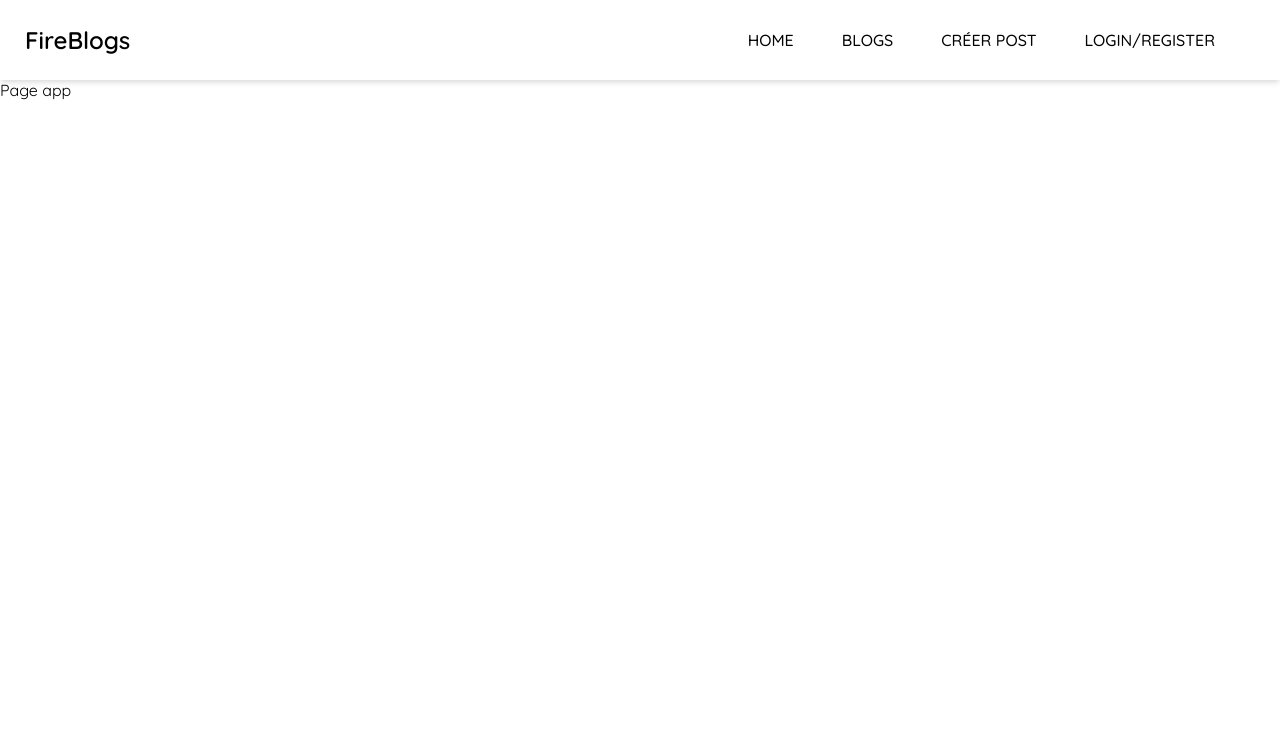
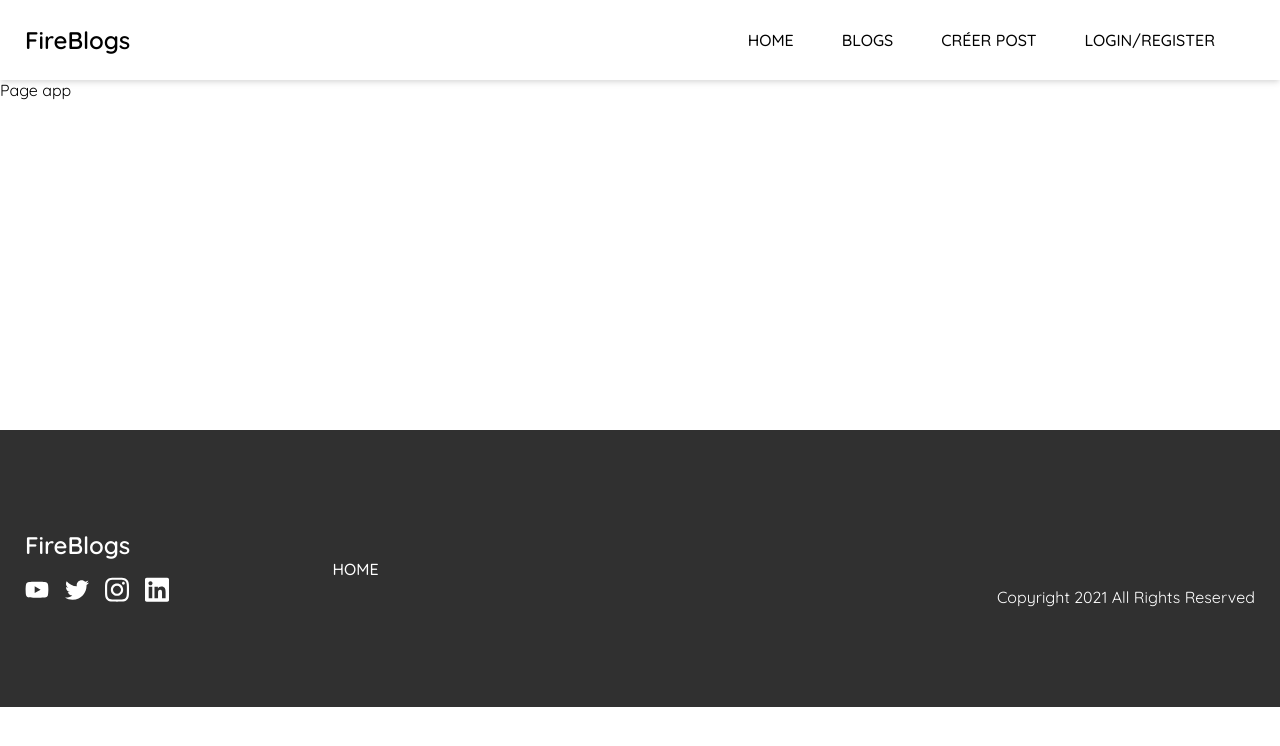
Before and after one commit to lapinRagnar/vue3-fireblog-auth, a Vue app: page /login in a window 1280 px wide. Shown: the top 746 px of the page. Built offline with nearby package versions, Linux system fonts and the light colour scheme; no server answers; what vue2-editor would draw is missing.

Commit message:
4 - footer

```diff
--- a/src/App.vue
+++ b/src/App.vue
@@ -1,7 +1,10 @@
 <template>
+
   <Navigation />
-  <div>Page app</div>
+  <div class="page-principale">Page app</div>
   <router-view/>
+  <Footer />
+
 </template>
 
 <script setup>
@@ -10,6 +13,7 @@ import { onMounted } from 'vue'
 import { db } from '@/firebase/firebaseInit'
 import { collection, getDocs } from 'firebase/firestore'
 import Navigation from '@/components/Navigation.vue'
+import Footer from './components/Footer.vue';
 
 onMounted(async () => {
   console.log(process.env)
@@ -56,4 +60,8 @@ onMounted(async () => {
     color: #fff;
   }
 
+  .page-principale{
+    min-height: 350px;
+  }
+
 </style>
--- /dev/null
+++ b/src/components/Footer.vue
@@ -0,0 +1,170 @@
+<template>
+
+  <footer>
+
+    <div class="container">
+
+      <div class="left">
+
+        <div class="col-1">
+
+          <router-link class="header" :to="{ name: 'home' }">FireBlogs</router-link>
+
+          <ul>
+            <li>
+              <a href="#"><Icons name='youTube' class="svg-icon"/></a>
+            </li>
+            <li>
+              <a href="#"><Icons name='twitter' class="svg-icon"/></a>
+            </li>
+            <li>
+              <a href="#"><Icons name='instagram' class="svg-icon"/></a>
+            </li>
+            <li>
+              <a href="#"><Icons name='linkedin' class="svg-icon"/></a>
+            </li>
+          </ul>
+        </div>
+
+        <div class="col-2">
+          <ul>
+            <router-link class="link" :to="{ name: 'home' }">Home</router-link>
+            <!-- <router-link class="link" :to="{ name: 'Blogs' }">Blogs</router-link>
+            <router-link v-if="admin" class="link" :to="{ name: 'CreatePost' }">Create Post</router-link>
+            <router-link v-if="!user" class="link" :to="{ name: 'Login' }">Login In / Register</router-link> -->
+          </ul>
+        </div>
+
+      </div>
+
+      <div class="right">
+        <p>Copyright 2021 All Rights Reserved</p>
+      </div>
+
+    </div>
+
+  </footer>
+
+</template>
+<script>
+
+import Icons from '@/components/Icons.vue'
+
+export default {
+
+  components: {
+    Icons
+  }
+}
+</script>
+<style lang="scss" scoped>
+
+  footer {
+
+    margin-top: auto;
+    padding: 100px 25px;
+    background-color: #303030;
+    .container {
+      display: flex;
+      flex-direction: column;
+      gap: 32px;
+      @media (min-width: 800px) {
+        flex-direction: row;
+        gap: 0px;
+      }
+      > div {
+        display: flex;
+        flex: 1;
+      }
+      .left {
+        gap: 32px;
+        color: #fff;
+        display: flex;
+        flex-direction: column;
+        align-items: center;
+        @media (min-width: 800px) {
+          flex-direction: row;
+          align-items: initial;
+          gap: 0;
+        }
+        .header {
+          text-align: center;
+          font-size: 24px;
+          color: #fff;
+          margin-bottom: 16px;
+          text-decoration: none;
+          font-weight: 600;
+          @media (min-width: 800px) {
+            text-align: initial;
+          }
+        }
+        ul {
+          gap: 16px;
+          list-style: none;
+          display: flex;
+        }
+        .col-1,
+        .col-2 {
+          gap: 32px;
+          display: flex;
+          flex: 1;
+          @media (min-width: 800px) {
+            gap: 0;
+          }
+        }
+        .col-1 {
+          flex-direction: column;
+          h2 {
+            text-align: center;
+            @media (min-width: 800px) {
+              text-align: initial;
+            }
+          }
+          ul {
+            margin-top: auto;
+            li {
+              display: flex;
+              align-items: center;
+              .svg-icon {
+                width: 24px;
+                height: auto;
+                color: #fff;
+              }
+            }
+          }
+        }
+        .col-2 {
+          ul {
+            height: 100%;
+            justify-content: center;
+            flex-direction: row;
+            flex-wrap: wrap;
+            @media (min-width: 800px) {
+              flex-direction: column;
+            }
+            .link {
+              font-size: 16px;
+              font-weight: 500;
+              color: #fff;
+              text-decoration: none;
+            }
+          }
+        }
+      }
+      .right {
+        gap: 32px;
+        color: #fff;
+        align-items: center;
+        flex-direction: column;
+        @media (min-width: 800px) {
+          align-items: flex-end;
+          gap: 0;
+        }
+      }
+      p {
+        margin-top: auto;
+      }
+    }
+  }
+
+</style>
--- a/src/components/Icons.vue
+++ b/src/components/Icons.vue
@@ -1,7 +1,10 @@
 <template>
 
   <svg v-if="name === 'menuIcon' " aria-hidden="false" focusable="false" data-prefix="far" data-icon="bars" class="svg-inline--fa fa-bars fa-w-14" role="img" xmlns="http://www.w3.org/2000/svg" viewBox="0 0 448 512"><path fill="currentColor" d="M436 124H12c-6.627 0-12-5.373-12-12V80c0-6.627 5.373-12 12-12h424c6.627 0 12 5.373 12 12v32c0 6.627-5.373 12-12 12zm0 160H12c-6.627 0-12-5.373-12-12v-32c0-6.627 5.373-12 12-12h424c6.627 0 12 5.373 12 12v32c0 6.627-5.373 12-12 12zm0 160H12c-6.627 0-12-5.373-12-12v-32c0-6.627 5.373-12 12-12h424c6.627 0 12 5.373 12 12v32c0 6.627-5.373 12-12 12z"></path></svg>
-
+  <svg v-else-if="name === 'youTube'" aria-hidden="true" focusable="false" data-prefix="fab" data-icon="youtube" class="svg-inline--fa fa-youtube fa-w-18" role="img" xmlns="http://www.w3.org/2000/svg" viewBox="0 0 576 512"><path fill="currentColor" d="M549.655 124.083c-6.281-23.65-24.787-42.276-48.284-48.597C458.781 64 288 64 288 64S117.22 64 74.629 75.486c-23.497 6.322-42.003 24.947-48.284 48.597-11.412 42.867-11.412 132.305-11.412 132.305s0 89.438 11.412 132.305c6.281 23.65 24.787 41.5 48.284 47.821C117.22 448 288 448 288 448s170.78 0 213.371-11.486c23.497-6.321 42.003-24.171 48.284-47.821 11.412-42.867 11.412-132.305 11.412-132.305s0-89.438-11.412-132.305zm-317.51 213.508V175.185l142.739 81.205-142.739 81.201z"></path></svg>
+  <svg v-else-if="name === 'twitter'" aria-hidden="true" focusable="false" data-prefix="fab" data-icon="twitter" class="svg-inline--fa fa-twitter fa-w-16" role="img" xmlns="http://www.w3.org/2000/svg" viewBox="0 0 512 512"><path fill="currentColor" d="M459.37 151.716c.325 4.548.325 9.097.325 13.645 0 138.72-105.583 298.558-298.558 298.558-59.452 0-114.68-17.219-161.137-47.106 8.447.974 16.568 1.299 25.34 1.299 49.055 0 94.213-16.568 130.274-44.832-46.132-.975-84.792-31.188-98.112-72.772 6.498.974 12.995 1.624 19.818 1.624 9.421 0 18.843-1.3 27.614-3.573-48.081-9.747-84.143-51.98-84.143-102.985v-1.299c13.969 7.797 30.214 12.67 47.431 13.319-28.264-18.843-46.781-51.005-46.781-87.391 0-19.492 5.197-37.36 14.294-52.954 51.655 63.675 129.3 105.258 216.365 109.807-1.624-7.797-2.599-15.918-2.599-24.04 0-57.828 46.782-104.934 104.934-104.934 30.213 0 57.502 12.67 76.67 33.137 23.715-4.548 46.456-13.32 66.599-25.34-7.798 24.366-24.366 44.833-46.132 57.827 21.117-2.273 41.584-8.122 60.426-16.243-14.292 20.791-32.161 39.308-52.628 54.253z"></path></svg>
+  <svg v-else-if="name === 'instagram'" aria-hidden="true" focusable="false" data-prefix="fab" data-icon="instagram" class="svg-inline--fa fa-instagram fa-w-14" role="img" xmlns="http://www.w3.org/2000/svg" viewBox="0 0 448 512"><path fill="currentColor" d="M224.1 141c-63.6 0-114.9 51.3-114.9 114.9s51.3 114.9 114.9 114.9S339 319.5 339 255.9 287.7 141 224.1 141zm0 189.6c-41.1 0-74.7-33.5-74.7-74.7s33.5-74.7 74.7-74.7 74.7 33.5 74.7 74.7-33.6 74.7-74.7 74.7zm146.4-194.3c0 14.9-12 26.8-26.8 26.8-14.9 0-26.8-12-26.8-26.8s12-26.8 26.8-26.8 26.8 12 26.8 26.8zm76.1 27.2c-1.7-35.9-9.9-67.7-36.2-93.9-26.2-26.2-58-34.4-93.9-36.2-37-2.1-147.9-2.1-184.9 0-35.8 1.7-67.6 9.9-93.9 36.1s-34.4 58-36.2 93.9c-2.1 37-2.1 147.9 0 184.9 1.7 35.9 9.9 67.7 36.2 93.9s58 34.4 93.9 36.2c37 2.1 147.9 2.1 184.9 0 35.9-1.7 67.7-9.9 93.9-36.2 26.2-26.2 34.4-58 36.2-93.9 2.1-37 2.1-147.8 0-184.8zM398.8 388c-7.8 19.6-22.9 34.7-42.6 42.6-29.5 11.7-99.5 9-132.1 9s-102.7 2.6-132.1-9c-19.6-7.8-34.7-22.9-42.6-42.6-11.7-29.5-9-99.5-9-132.1s-2.6-102.7 9-132.1c7.8-19.6 22.9-34.7 42.6-42.6 29.5-11.7 99.5-9 132.1-9s102.7-2.6 132.1 9c19.6 7.8 34.7 22.9 42.6 42.6 11.7 29.5 9 99.5 9 132.1s2.7 102.7-9 132.1z"></path></svg>
+  <svg v-else-if="name === 'linkedin'" aria-hidden="true" focusable="false" data-prefix="fab" data-icon="linkedin" class="svg-inline--fa fa-linkedin fa-w-14" role="img" xmlns="http://www.w3.org/2000/svg" viewBox="0 0 448 512"><path fill="currentColor" d="M416 32H31.9C14.3 32 0 46.5 0 64.3v383.4C0 465.5 14.3 480 31.9 480H416c17.6 0 32-14.5 32-32.3V64.3c0-17.8-14.4-32.3-32-32.3zM135.4 416H69V202.2h66.5V416zm-33.2-243c-21.3 0-38.5-17.3-38.5-38.5S80.9 96 102.2 96c21.2 0 38.5 17.3 38.5 38.5 0 21.3-17.2 38.5-38.5 38.5zm282.1 243h-66.4V312c0-24.8-.5-56.7-34.5-56.7-34.6 0-39.9 27-39.9 54.9V416h-66.4V202.2h63.7v29.2h.9c8.9-16.8 30.6-34.5 62.9-34.5 67.2 0 79.7 44.3 79.7 101.9V416z"></path></svg>
 
 </template>
 
```
